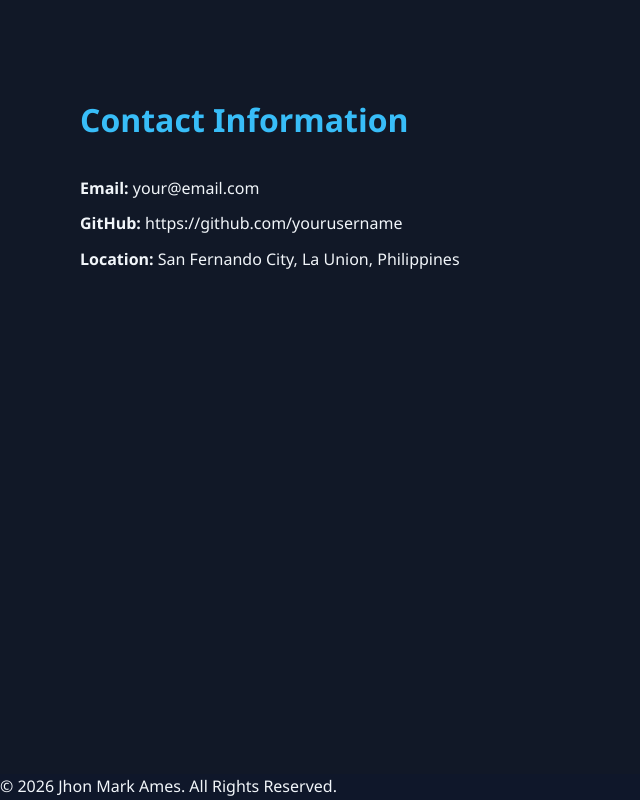
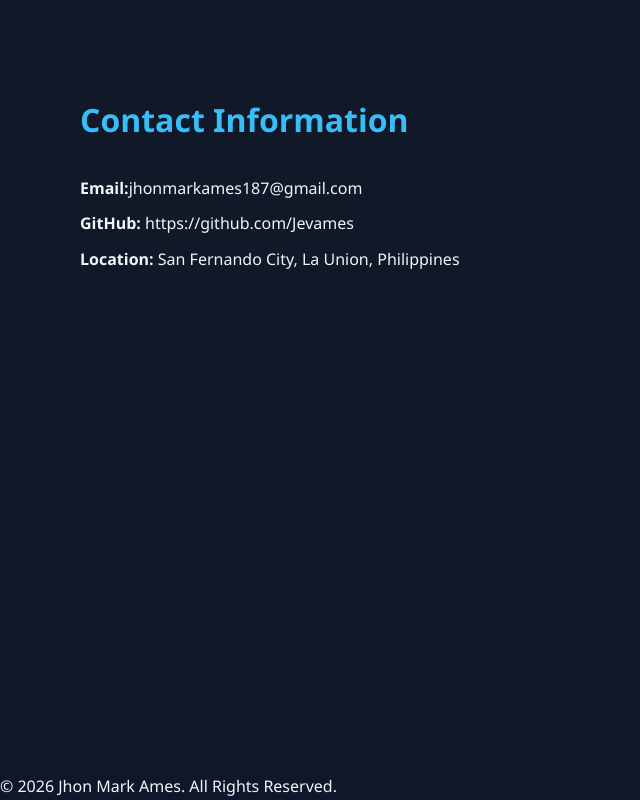
Before and after one commit to Jevames/jhonmarkames.github.io, a plain HTML site: page index.html in a window 1280 px wide. Shown: the part 4097-4897 px from the top of the page, without its empty margins (0-640 px from the left). Drawn offline with Linux system fonts and the light colour scheme.

Commit message:
Fix HTML formatting and improve contact details

```diff
--- a/index.html
+++ b/index.html
@@ -128,8 +128,8 @@
 <!-- CONTACT -->
 <section id="contact" class="contact">
     <h2>Contact Information</h2>
-    <p><strong>Email:</strong> your@email.com</p>
-    <p><strong>GitHub:</strong> https://github.com/yourusername</p>
+    <p><strong>Email:</strong>jhonmarkames187@gmail.com</p>
+    <p><strong>GitHub:</strong> https://github.com/Jevames</p>
     <p><strong>Location:</strong> San Fernando City, La Union, Philippines</p>
 </section>
 
```
